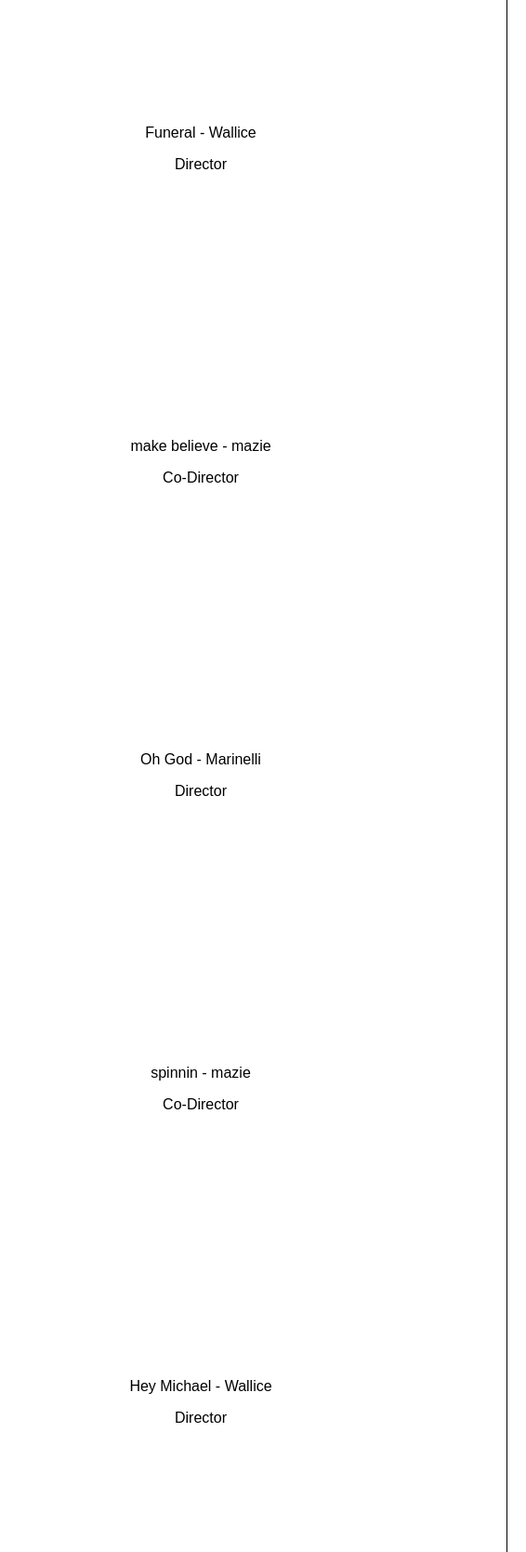
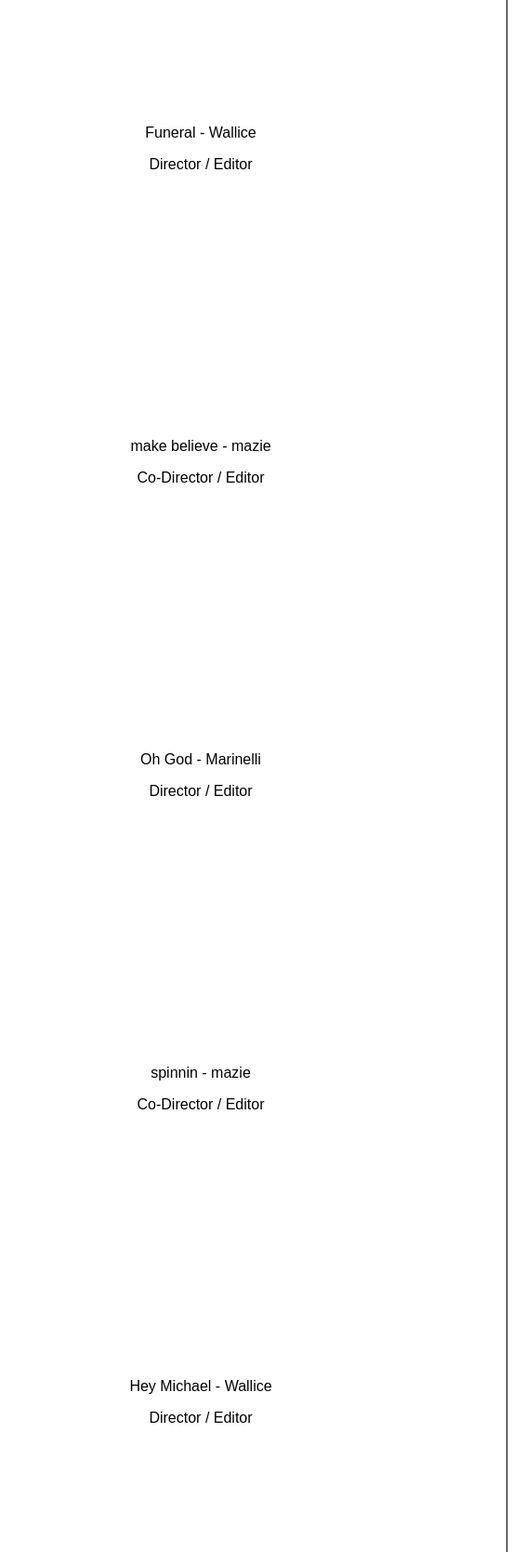
Before and after one commit to paperwater1/personal_site_2024, a plain HTML site: page index.html in a window 1280 px wide. Shown: the part 1232-2901 px from the top of the page at 93% size, 714-1280 px from the left. Drawn offline with Linux system fonts and the light colour scheme.

Commit message:
updated site
update

```diff
--- a/index.html
+++ b/index.html
@@ -59,7 +59,7 @@
             margin-top: 20px;
         }
 
-        @media (max-width: 1024px) {
+        @media (max-width: 1065px) {
             .project-container {
                 flex-direction: column;
                 align-items: center;
@@ -73,11 +73,32 @@
                 margin-bottom: 20px;
             }
         }
+
+        /* .neon {
+            text-shadow: 0 0 10px #fff, 0 0 20px #fff, 0 0 30px #e60073, 0 0 40px #e60073, 0 0 70px #e60073, 0 0 80px #e60073, 0 0 100px #e60073, 0 0 150px #e60073;
+        } */
+
+        body {
+        cursor: url('assets/wowcursor.cur'), auto;
+        }
+
+        a {
+        cursor: url('assets/clickme.cur'), auto;
+        }
+
+        a:hover {
+        cursor: url('assets/clickme.cur'), auto;
+        }
+
+        iframe {
+        cursor: url('assets/clickme.cur'), auto;
+        }
+
     </style>
 </head>
 <body>
     <header>
-    <span style="font-size: 2em;">Philip Donald Hitchcock Stilwell</span>
+    <span style="font-size: 2em;" class="neon">Philip Donald Hitchcock Stilwell</span>
     </header>
     <nav style="font-size: smaller;">
         <a href="#video">Video</a>
@@ -110,14 +131,14 @@
             <iframe width="560" height="315" src="https://www.youtube.com/embed/videoseries?si=CAKJ-goRrqH5L9UH&amp;list=PLIKFrQX9zlduRQjXVaEj38YyATErMf4zJ" title="YouTube video player" frameborder="0" allow="accelerometer; autoplay; clipboard-write; encrypted-media; gyroscope; picture-in-picture; web-share" referrerpolicy="strict-origin-when-cross-origin" allowfullscreen></iframe>
             <div class="project-description">
                 <p>44 videos for Jubilee Media</p>
-                <p>Director/Producer</p>
+                <p>Director / Producer</p>
             </div>
         </div>
         <div class="project-container">
             <iframe width="560" height="315" src="https://www.youtube.com/embed/ZI4sIxAoCxM?si=HcJjQOi9sCoA1WU3" title="YouTube video player" frameborder="0" allow="accelerometer; autoplay; clipboard-write; encrypted-media; gyroscope; picture-in-picture; web-share" referrerpolicy="strict-origin-when-cross-origin" allowfullscreen></iframe>
             <div class="project-description">
                 <p>Funeral - Wallice</p>
-                <p>Director</p>
+                <p>Director / Editor</p>
             </div>
         </div>
         <div class="project-container">
@@ -126,14 +147,14 @@
             </a>
             <div class="project-description">
                 <p>make believe - mazie</p>
-                <p>Co-Director</p>
+                <p>Co-Director / Editor</p>
             </div>
         </div>
         <div class="project-container">
             <iframe width="560" height="315" src="https://www.youtube.com/embed/QUbaRbRRPLc?si=wLjrLKfADJMzU085" title="YouTube video player" frameborder="0" allow="accelerometer; autoplay; clipboard-write; encrypted-media; gyroscope; picture-in-picture; web-share" referrerpolicy="strict-origin-when-cross-origin" allowfullscreen></iframe>
             <div class="project-description">
                 <p>Oh God - Marinelli</p>
-                <p>Director</p>
+                <p>Director / Editor</p>
             </div>
         </div>
         <div class="project-container">
@@ -142,14 +163,14 @@
             </a>
             <div class="project-description">
                 <p>spinnin - mazie</p>
-                <p>Co-Director</p>
+                <p>Co-Director / Editor</p>
             </div>
         </div>
         <div class="project-container">
             <iframe width="560" height="315" src="https://www.youtube.com/embed/v3WDiYo8RH8?si=T5JBHG833bcAYW62" title="YouTube video player" frameborder="0" allow="accelerometer; autoplay; clipboard-write; encrypted-media; gyroscope; picture-in-picture; web-share" referrerpolicy="strict-origin-when-cross-origin" allowfullscreen></iframe>
             <div class="project-description">
                 <p>Hey Michael - Wallice</p>
-                <p>Director</p>
+                <p>Director / Editor</p>
             </div>
         </div>
         <div class="project-container">
@@ -223,7 +244,7 @@
     </section>
     <section id="about">
         <h2>About</h2>
-        <p>Person with many fleeting interests living in Los Angeles.</p>
+        <p>Person with many interests living in Los Angeles.</p>
     </section>
     <footer>
         <p>2024 ~ Philip Stilwell</p>
```
Also changed, not shown: 2 other files.
